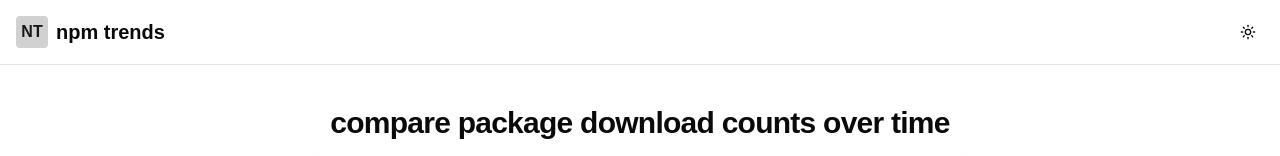
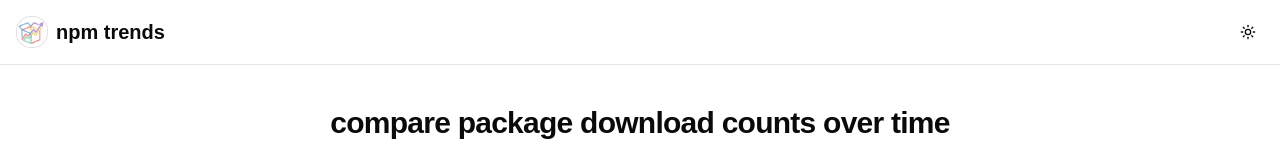
Before and after one commit to zxmpg41/npmtrends, a React (Vite) app: page / in a window 1280 px wide. Shown: the top 156 px of the page. Built offline with nearby package versions, Linux system fonts and the light colour scheme.

Commit message:
feat: add version number to search and update logo

```diff
--- a/index.html
+++ b/index.html
@@ -2,7 +2,7 @@
 <html lang="en">
   <head>
     <meta charset="UTF-8" />
-    <link rel="icon" type="image/svg+xml" href="/favicon.svg" />
+    <link rel="icon" type="image/png" href="/logo.png" />
     <meta name="viewport" content="width=device-width, initial-scale=1.0" />
     <title>npm trends</title>
   </head>
--- a/src/App.tsx
+++ b/src/App.tsx
@@ -16,9 +16,8 @@ function App() {
       <header className="sticky top-0 z-40 w-full border-b bg-background">
         <div className="container mx-auto flex h-16 items-center space-x-4 sm:justify-between sm:space-x-0 px-4">
           <div className="flex gap-2 items-center">
-            <div className="h-8 w-8 rounded bg-primary/20 flex items-center justify-center text-primary font-bold">
-              {/* Placeholder for Logo */}
-              NT
+            <div className="h-8 w-8 flex items-center justify-center">
+              <img src="/logo.png" alt="npm trends logo" className="h-full w-full object-contain" />
             </div>
             <h1 className="text-xl font-bold">npm trends</h1>
           </div>
--- a/src/components/package-search.tsx
+++ b/src/components/package-search.tsx
@@ -119,7 +119,7 @@ export function PackageSearch({ packages, setPackages }: PackageSearchProps) {
             <div
               key={res.package.name}
               className={cn(
-                "px-4 py-2 cursor-pointer flex flex-col items-start text-left transition-colors",
+                "px-4 py-2 cursor-pointer flex items-center justify-between transition-colors",
                 index === selectedIndex ? "bg-accent text-accent-foreground" : "hover:bg-muted"
               )}
               onMouseEnter={() => setSelectedIndex(index)}
@@ -128,11 +128,16 @@ export function PackageSearch({ packages, setPackages }: PackageSearchProps) {
                 handleAddPackage(res.package.name)
               }}
             >
-              <div className="font-semibold">{res.package.name}</div>
-              {res.package.description && (
-                <div className="text-xs text-muted-foreground truncate w-full">
-                  {res.package.description}
-                </div>
+              <div className="flex flex-col items-start text-left min-w-0 mr-4 flex-1">
+                <div className="font-semibold truncate w-full">{res.package.name}</div>
+                {res.package.description && (
+                  <div className="text-xs text-muted-foreground truncate w-full">
+                    {res.package.description}
+                  </div>
+                )}
+              </div>
+              {res.package.version && (
+                <div className="text-xs text-muted-foreground whitespace-nowrap">v{res.package.version}</div>
               )}
             </div>
           ))}
```
Also changed, not shown: public/logo.png (added), 1 other file (tests, documents, lock files or other folders).
